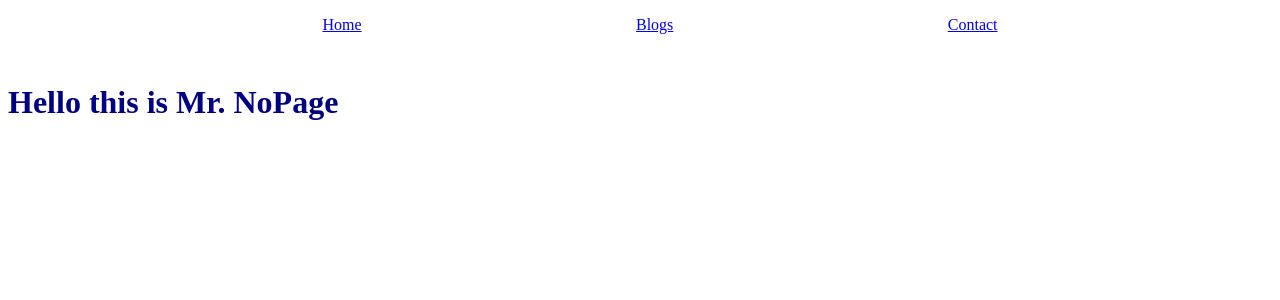
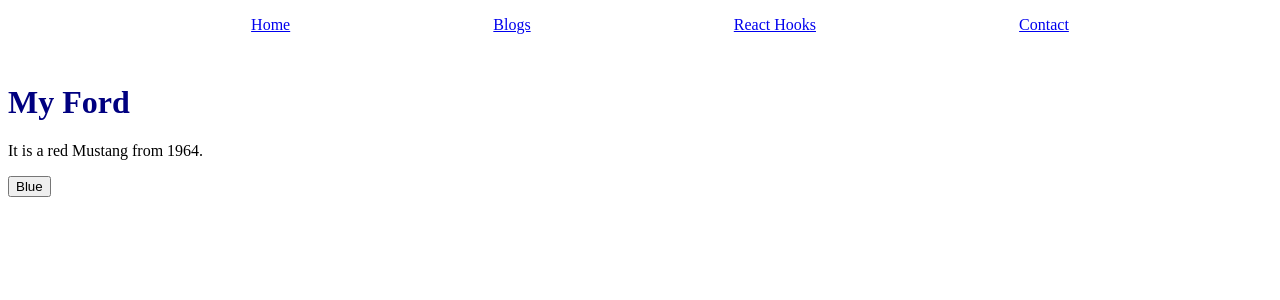
Before and after one commit to YourmixJNR/my-react-app, a React (Create React App) app: page /hooks in a window 1280 px wide. Shown: the top 300 px of the page. Built offline with nearby package versions, Linux system fonts and the light colour scheme.

Commit message:
React Hooks

```diff
--- a/src/App.js
+++ b/src/App.js
@@ -1,7 +1,8 @@
-import { BrowserRouter, Routes, Route } from "react-router-dom";
+import { BrowserRouter, Routes, Route, Router } from "react-router-dom";
 import Layout from "./pages/layout";
 import Home from "./pages/home";
 import Blogs from "./pages/blogs";
+import Hooks from "./pages/hooks";
 import Contact from "./pages/contact";
 import NoPage from "./pages/nopage";
 
@@ -12,6 +13,7 @@
         <Route path="/" element={<Layout />}>
           <Route index element={<Home />} />
           <Route path="blogs" element={<Blogs />} />
+          <Route path="hooks" element={<Hooks />} />
           <Route path="contact" element={<Contact />} />
           <Route path="*" element={<NoPage />} />
         </Route>
--- /dev/null
+++ b/src/components/useState.jsx
@@ -0,0 +1,29 @@
+import { useState } from "react";
+
+const Motor = () => {
+    const [car, setCar] = useState({
+        brand: "Ford",
+        model: "Mustang",
+        year: "1964",
+        color: "red"
+    });
+
+    function updateBrand() {
+        setCar(previousState => ({...previousState, brand: 'Toyota'}))
+    }
+
+    return (
+        <>
+            <h1>My {car.brand}</h1>
+            <p>
+                It is a {car.color} {car.model} from {car.year}.
+            </p>
+            <button
+                type="button"
+                onClick={updateBrand}
+            >Blue</button>
+        </>
+    )
+};
+
+export default Motor;
--- /dev/null
+++ b/src/pages/hooks.js
@@ -0,0 +1,11 @@
+import Motor from "../components/useState";
+
+const Hooks = () => {
+    return (
+        <>
+            <Motor />
+        </>
+    )
+}
+
+export default Hooks;
--- a/src/pages/layout.js
+++ b/src/pages/layout.js
@@ -13,6 +13,9 @@
                     <Link to="/blogs">Blogs</Link>
                 </li>
                 <li>
+                    <Link to="/hooks">React Hooks</Link>
+                </li>
+                <li>
                     <Link to="/contact">Contact</Link>
                 </li>
             </ul>
```
